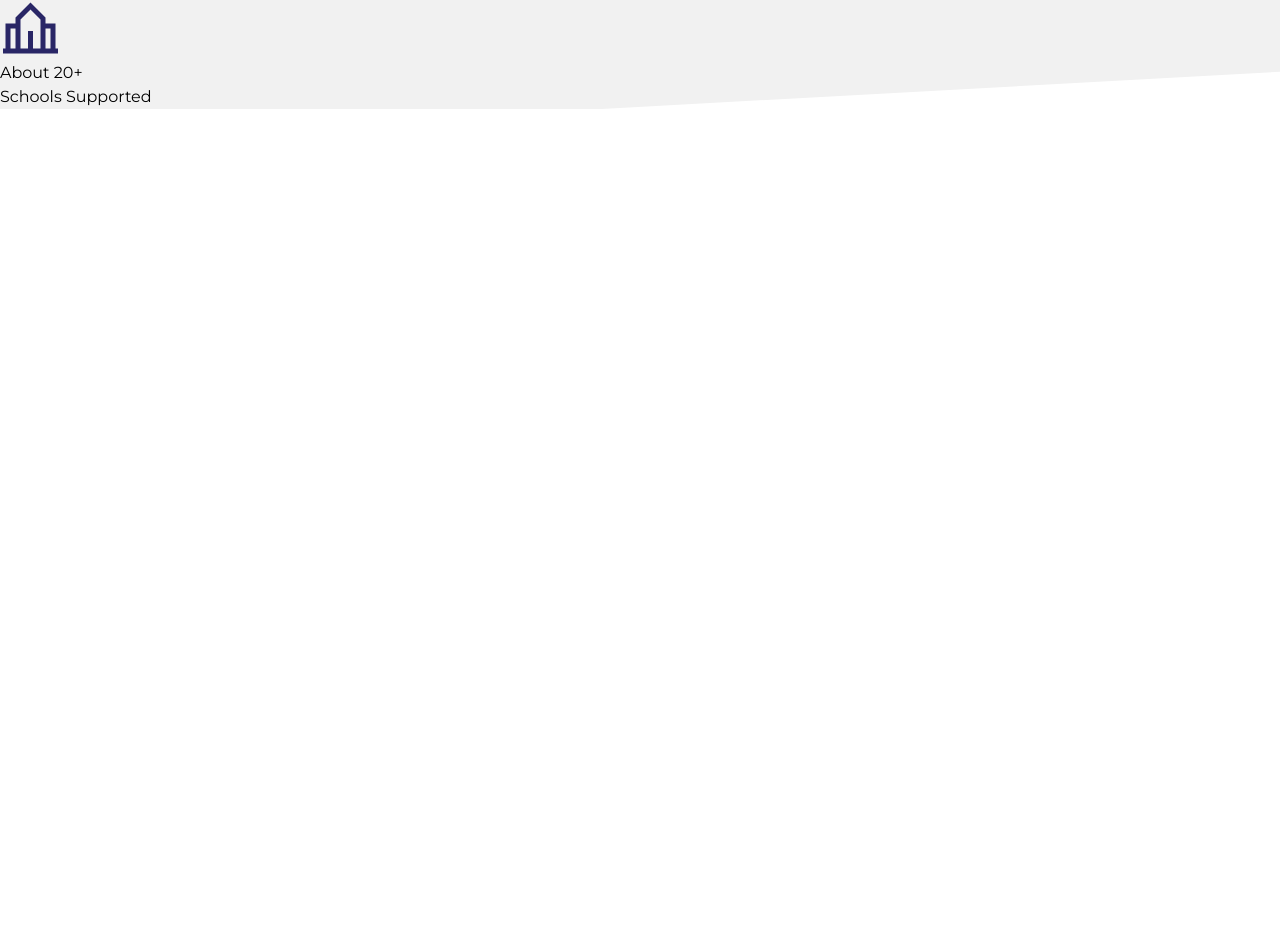
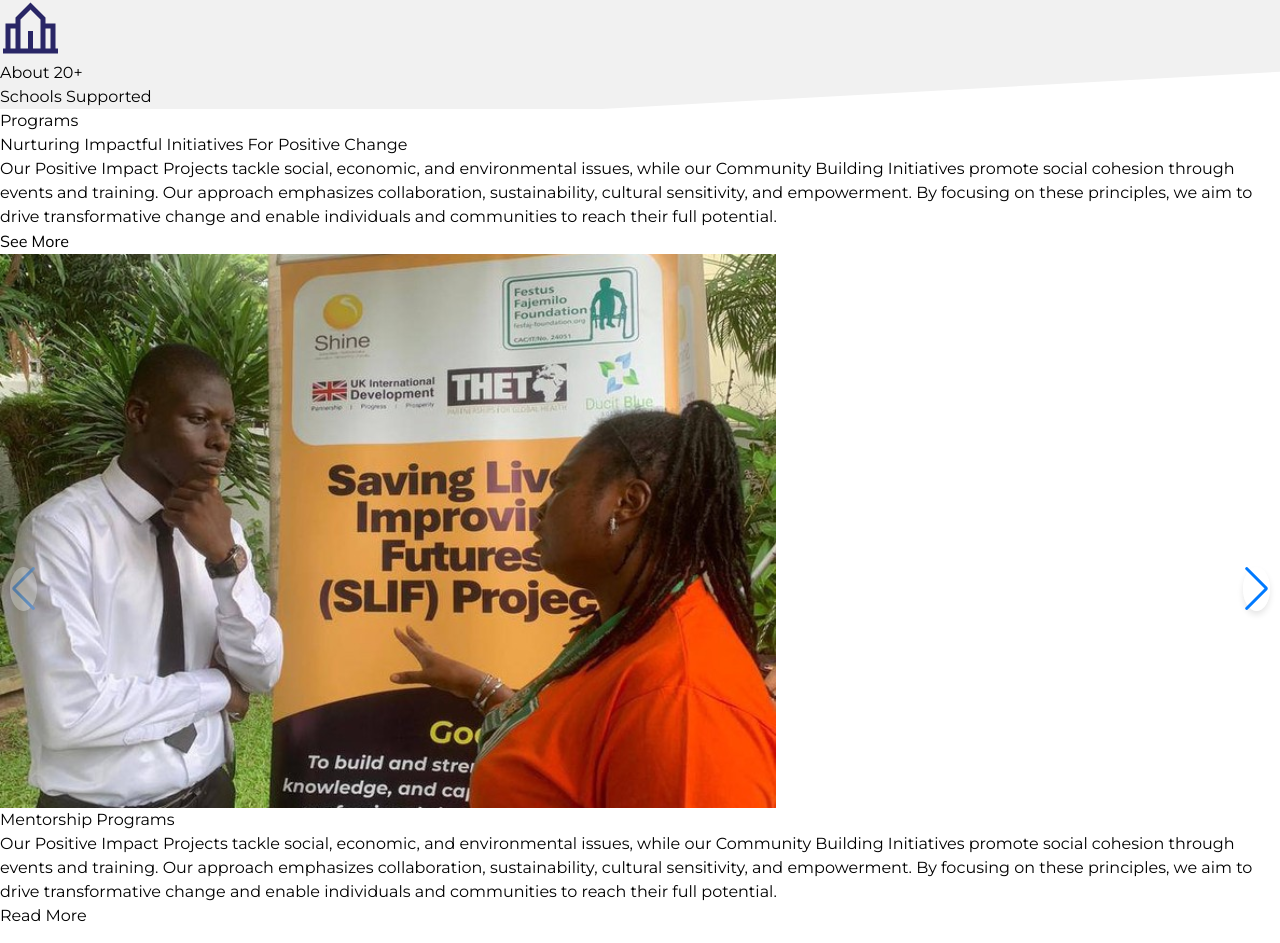
Before and after one commit to sweathannah/JHI-official-website, a React (Vite) app: page / in a window 1280 px wide. Shown: the part 2435-3378 px from the top of the page. Before the commit the page ends 2544 px from the top, so only its background shows below. Built offline with nearby package versions, Linux system fonts and the light colour scheme; a web font is replaced by a local one.

Commit message:
completed impact section started program section

```diff
--- a/package.json
+++ b/package.json
@@ -13,7 +13,8 @@
     "aos": "^2.3.4",
     "react": "^18.3.1",
     "react-dom": "^18.3.1",
-    "react-router-dom": "^6.28.0"
+    "react-router-dom": "^6.28.0",
+    "swiper": "^11.1.15"
   },
   "devDependencies": {
     "@eslint/js": "^9.13.0",
--- a/src/pages/home/Home.jsx
+++ b/src/pages/home/Home.jsx
@@ -1,5 +1,13 @@
 import React, { useState } from 'react';
 import './styles/home.css'
+
+import { Swiper, SwiperSlide } from 'swiper/react';
+import 'swiper/css';
+import 'swiper/css/pagination';
+import 'swiper/css/navigation';
+
+// Swiper modules
+import { Pagination, Navigation } from 'swiper/modules';
 
 
 const Home = () => {
@@ -101,6 +109,7 @@
           <img src="./images/about_image.svg" alt="about_image" />
         </article>
       </section>
+
       <section style={{ backgroundImage: 'url(/images/impact_image.svg)'}} className='w-full h-fit bg-cover bg-no-repeat py-[10rem]'>
         <h2 className='w-fit m-auto lg:pt-0 pt-[8rem] lg:text-[2.5rem] text-[2rem] text-[#292666] font-semibold '>Our Impact</h2>
         <article className="w-fit m-auto mt-[5rem] flex flex-wrap justify-center items-center lg:flex-row flex-col text-[#292666] lg:space-x-[2.75rem] space-x-0 space-y-[2.75rem] lg:space-y-0 px-1">
@@ -131,6 +140,72 @@
           </div>
         </article>
       </section>
+
+      <section className='lg:px-[4rem] p-[2rem] lg:pt-[10rem] flex flex-col space-y-[3.4rem] '>
+        <article className='flex flex-row flex-wrap items-center lg:gap-[10.56rem] gap-[3rem]'>
+          <div className='max-w-[55.69rem]'>
+            <h3 className='font-[600] text-[#292666] text-[0.8rem] px-[1rem] py-[0.5rem] bg-[#05175F40] w-fit rounded-[0.3rem] '>Programs</h3>
+            <h4 className='my-[1.25rem] text-[#292666] font-[600] lg:text-[2.5rem] text-[1.8rem] '>
+              Nurturing Impactful Initiatives For Positive Change
+            </h4>
+            <p className='font-[400] text-[1.125rem] leading-[1.9rem] text-[#333333]'>
+              Our Positive Impact Projects tackle social, economic, and environmental issues, while our Community Building Initiatives promote social cohesion through events and training. Our approach emphasizes collaboration, sustainability, cultural sensitivity, and empowerment. By focusing on these principles, we aim to drive transformative change and enable individuals and communities to reach their full potential.
+            </p>
+          </div>
+          <div>
+            <a href="#" className='bg-[#258CCF] rounded-[0.5rem] py-[1.25rem] px-[3.06rem] '>
+              <button className='text-[#FFFFFF] font-[700] text-[1rem] Mulish'>
+                See More
+              </button>
+            </a>
+          </div>
+        </article>
+        <article className="relative w-full">
+          <Swiper
+            modules={[Pagination, Navigation]}
+            pagination={{ clickable: true }}
+            navigation
+            spaceBetween={30}
+            slidesPerView={1}
+            className="w-full h-fit"
+          >
+            <SwiperSlide>
+              <div className="flex justify-center">
+                <img src="/images/header_image2.svg" alt="slide-2" className='w-[50%] rounded-s-[1.875rem] h-fit' />
+                <div className="p-[1.875rem] bg-[#292666] rounded-e-[1.875rem] w-[50%]">
+                  <div className='bg-white rounded-[1.875rem] p-[1.875rem] h-full text-[#333333]'>
+                    <h3 className=' font-[600] text-[1.5rem] mb-[0.75rem] '>Mentorship Programs</h3>
+                    <p className='font-[400] text-[1rem] leading-[1.93rem]'>
+                      Our Positive Impact Projects tackle social, economic, and environmental issues, while our Community Building Initiatives promote social cohesion through events and training. Our approach emphasizes collaboration, sustainability, cultural sensitivity, and empowerment. By focusing on these principles, we aim to drive transformative change and enable individuals and communities to reach their full potential.
+                    </p>
+                    <a href="#" className='text-[#FFAA00] font-normal text-[1rem] my-[1.5rem] '>
+                      Read More
+                    </a>
+                  </div>
+                </div>
+              </div>
+            </SwiperSlide>
+            <SwiperSlide>
+              <div className="flex items-center space-x-4">
+                <img src="/images/about_image.svg" alt="slide-1" />
+                <div className="p-4 bg-[#f3f3f3] rounded-lg">
+                  <h3>Mentorship Programs</h3>
+                  <p>Your slide content goes here.</p>
+                </div>
+              </div>
+            </SwiperSlide>
+            <SwiperSlide>
+              <div className="flex items-center space-x-4">
+                <img src="/images/header_image3.svg" alt="slide-3" />
+                <div className="p-4 bg-[#f3f3f3] rounded-lg">
+                  <h3>Impact Projects</h3>
+                  <p>Your slide content goes here.</p>
+                </div>
+              </div>
+            </SwiperSlide>
+          </Swiper>
+        </article>
+      </section>
     </div>
   );
 };
--- a/src/pages/home/styles/home.css
+++ b/src/pages/home/styles/home.css
@@ -8,3 +8,26 @@
 .Mulish{
     font-family: 'Mulish';
 }
+
+.swiper-button-prev,
+.swiper-button-next {
+    top: 50%;
+    transform: translateY(-50%);
+    color: #000; /* Change arrow color */
+    background-color: rgba(255, 255, 255, 0.8); /* Add a background */
+    border-radius: 50%;
+    width: 40px;
+    height: 40px;
+    display: flex;
+    align-items: center;
+    justify-content: center;
+    box-shadow: 0 4px 6px rgba(0, 0, 0, 0.1);
+}
+
+.swiper-button-prev {
+    left: -20px; /* Adjust distance from the left */
+}
+
+.swiper-button-next {
+    right: -20px; /* Adjust distance from the right */
+}
```
Also changed, not shown: 1 other file (tests, documents, lock files or other folders).
